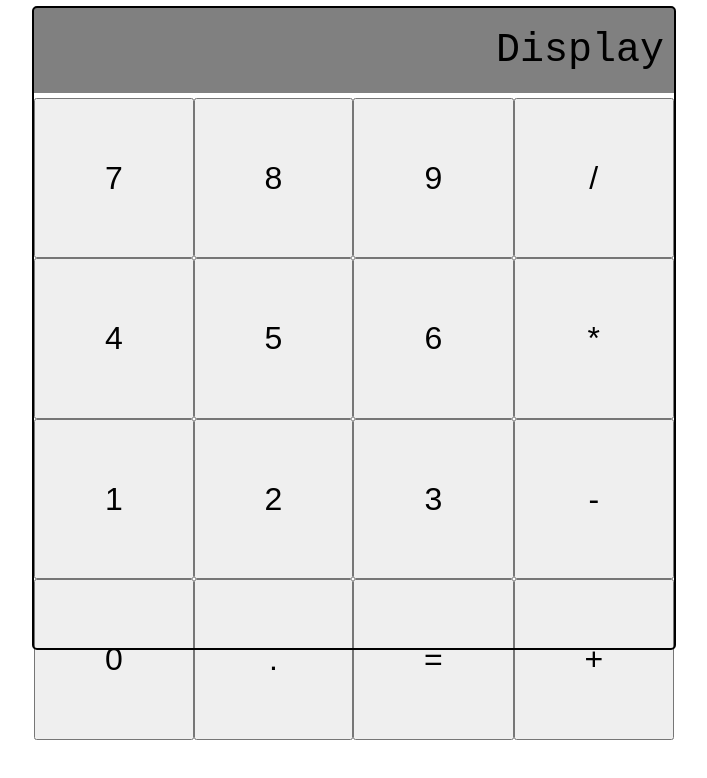
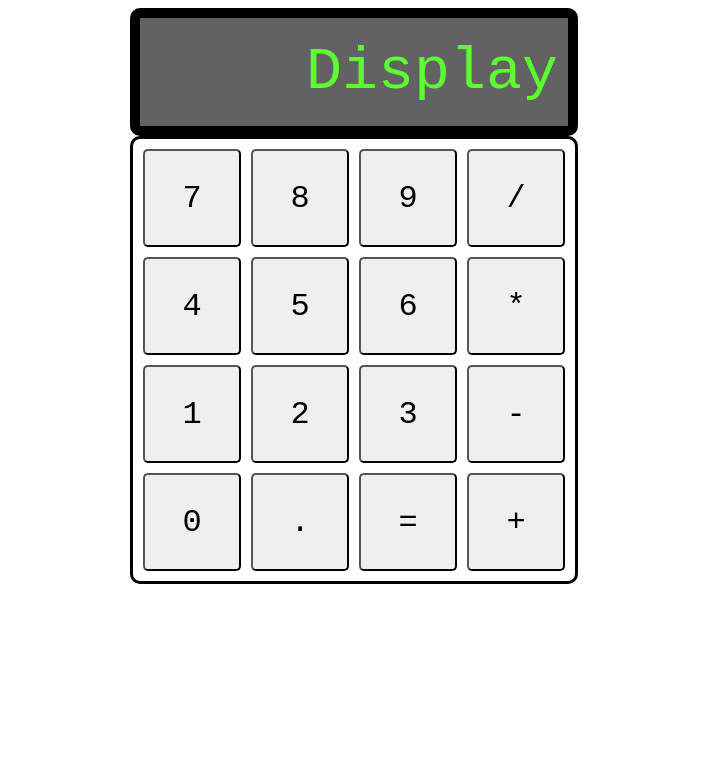
Before and after one commit to connsteele/web-calculator, a website with bundled scripts: page index.html in a window 1280 px wide. Shown: the whole page, without its empty margins (286-993 px from the left). Built offline with nearby package versions, Linux system fonts and the light colour scheme.

Commit message:
Much improved visual style
Resolved issues with buttons overflowing and made the visual design of the calculator more appealing

```diff
--- a/style/style.css
+++ b/style/style.css
@@ -2,22 +2,29 @@
 .calc {
     display: flex;
     flex-direction: column;
-    width: 50vw;
-    height: 80vh;
-    gap: 5px;
-    outline: 2px solid black;
+    width: 35vw;
+    /* outline: 2px solid black; */
     border-radius: 3px;
     justify-self: center;
+    font-family: 'Courier New', Courier, monospace;
 }
 
 .calc .display {
     flex: 1;
-    background-color: grey;
+    background-color: rgb(98, 98, 98);
     align-content: center;
     text-align: end;
-    font-size: 40px;
-    font-family: 'Courier New', Courier, monospace;
+    font-size: 60px;
     padding: 20px 10px 20px 10px;
+    border: solid 10px black;
+    border-radius: 10px;
+    color: rgb(92, 255, 47);
+}
+
+/* gap size between each button */
+.calc .buttons,
+.input-block {
+    gap: 10px
 }
 
 /* row class */
@@ -25,7 +32,9 @@
     flex: 1;
     display: flex;
     flex-direction: row;
-    justify-content: space-evenly;
+    padding: 10px;
+    border: 3px solid black;
+    border-radius: 10px;
 }
 
 /* column class */
@@ -40,4 +49,6 @@
     width: auto;
     aspect-ratio: 1 / 1;
     font-size: 32px;
+    font-family: 'Courier New', Courier, monospace;
+    border-radius: 5%;
 }
```
